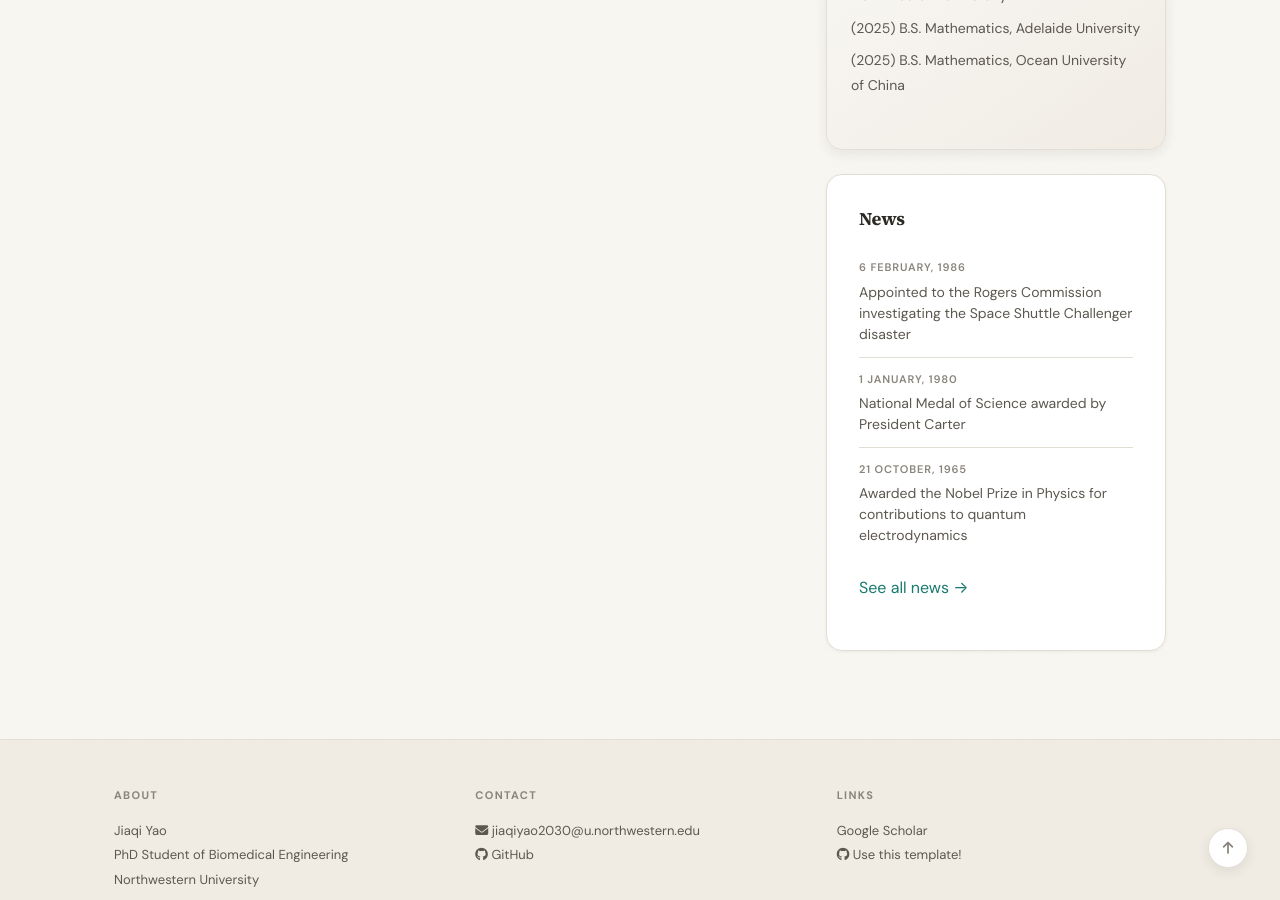
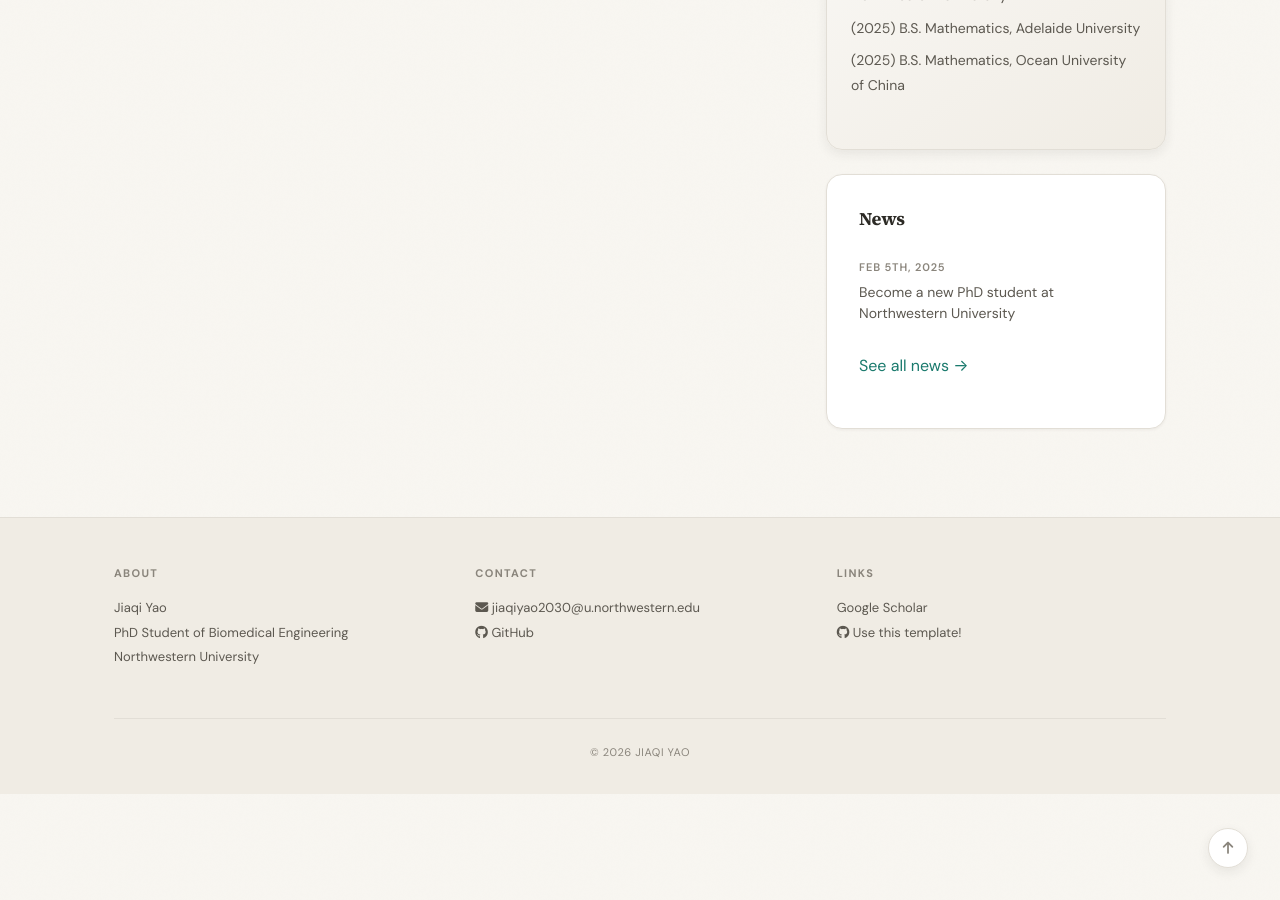
Before and after one commit to JiaqiYao77/JiaqiYao77.github.io, a Jekyll site: the page built from _pages/home.md, in a window 1280 px wide and 900 px high, scrolled down 503 px. Built offline with Jekyll 4.4.1, drawn with Linux system fonts in a browser that asks for light colours; a style sheet for code colours, icons or effects is not loaded.

Commit message:
Update news.yml

```diff
--- a/_data/news.yml
+++ b/_data/news.yml
@@ -1,20 +1,5 @@
 # News items shown on the home page sidebar.
 # The 3 most recent are shown; all appear on /allnews.
 # Each entry needs: date, headline
-- date: 6 February, 1986
-  headline: "Appointed to the Rogers Commission investigating the Space Shuttle Challenger disaster"
-
-- date: 1 January, 1980
-  headline: "National Medal of Science awarded by President Carter"
-
-- date: 21 October, 1965
-  headline: "Awarded the Nobel Prize in Physics for contributions to quantum electrodynamics"
-
-- date: 1 September, 1961
-  headline: "The Feynman Lectures on Physics begins publication"
-
-- date: 1 June, 1959
-  headline: "Delivered 'There's Plenty of Room at the Bottom' talk at Caltech APS meeting"
-
-- date: 1 January, 1951
-  headline: "Joined the faculty at California Institute of Technology"
+- date: Feb 5th, 2025
+  headline: "Become a new PhD student at Northwestern University"
```
